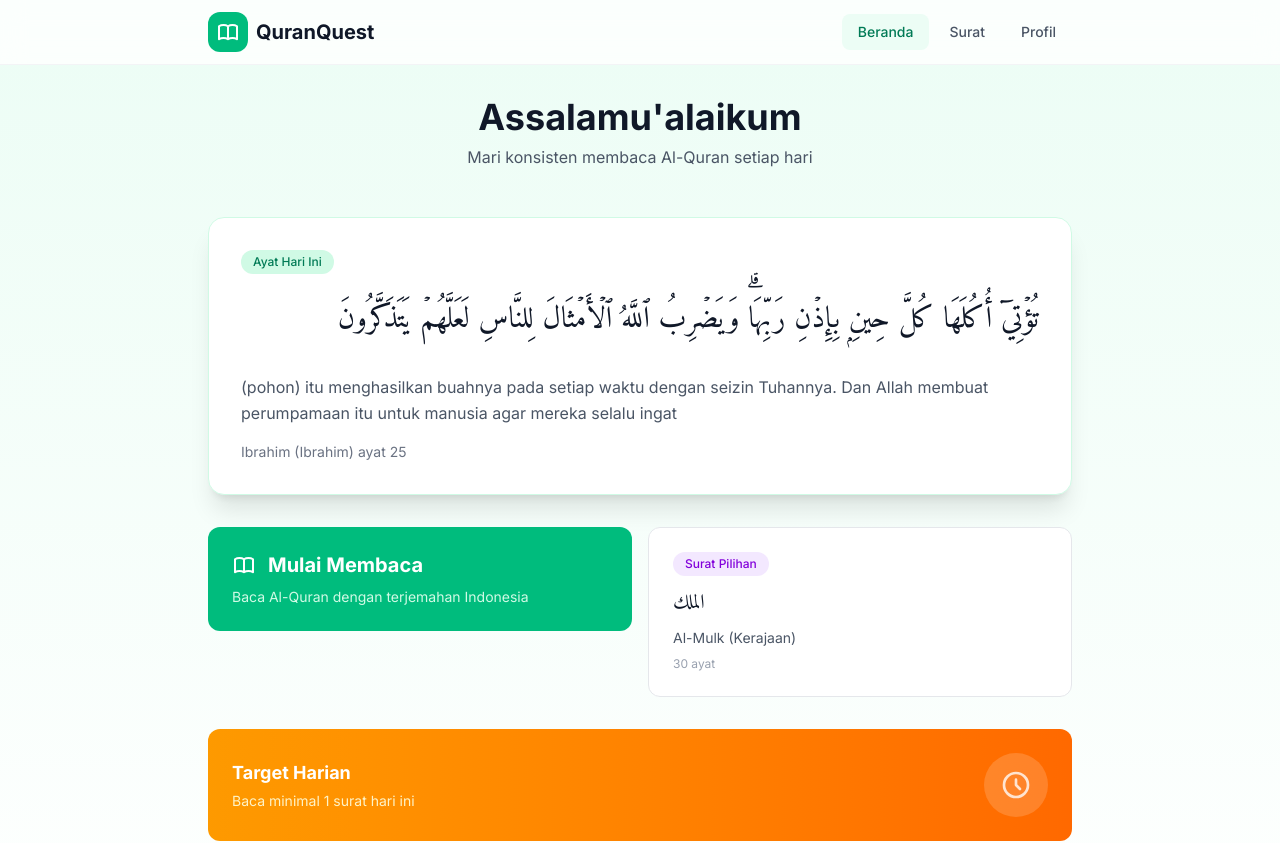
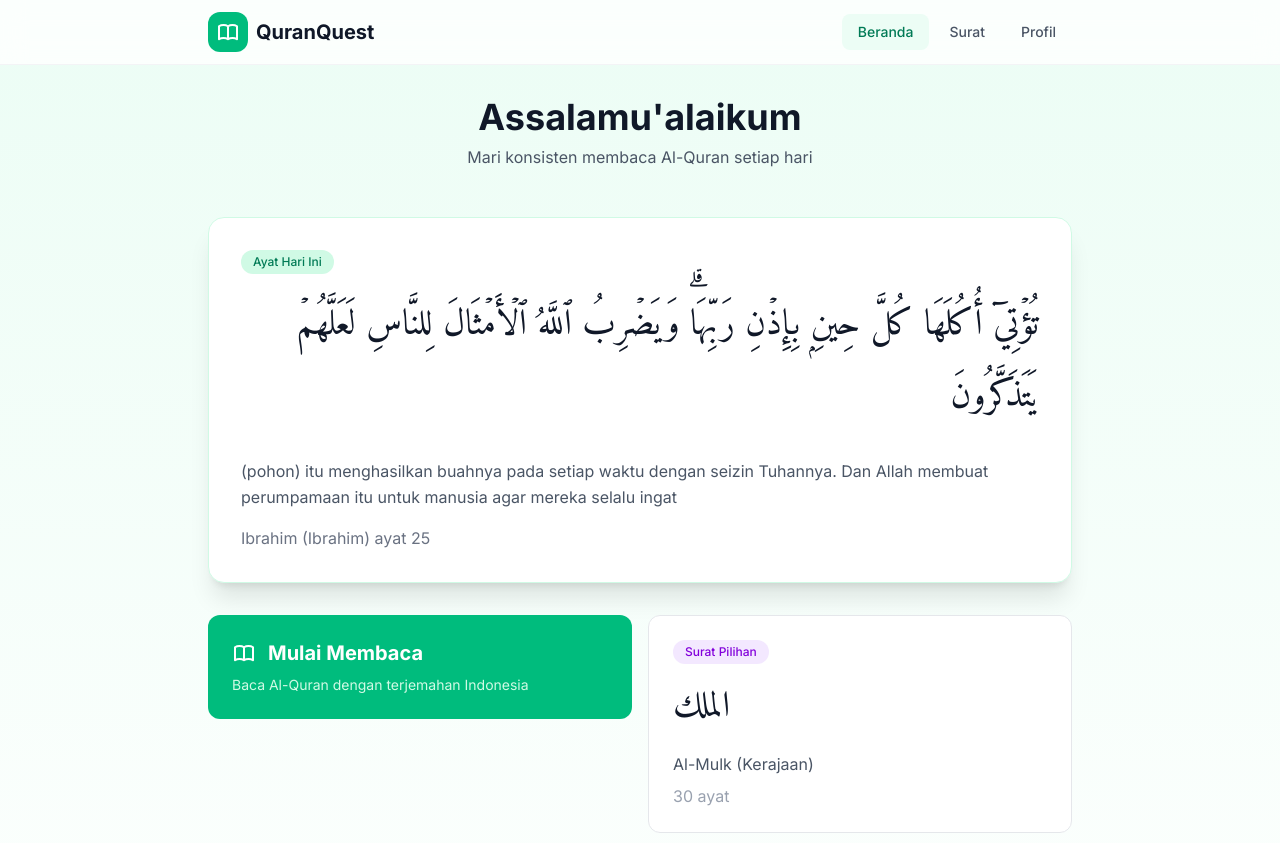
Before and after one commit to hafizputra06/quranquest, a Next.js app: page / in a window 1280 px wide. Shown: the top 843 px of the page. Built offline with nearby package versions, Linux system fonts and the light colour scheme.

Commit message:
ukuran tulisan

```diff
--- a/src/app/page.tsx
+++ b/src/app/page.tsx
@@ -78,13 +78,13 @@ export default function Home() {
           </div>
           {ayatHarian && (
             <>
-              <p className="font-arabic text-3xl text-gray-900 text-right leading-loose mb-6" dir="rtl">
+              <p className="font-arabic text-4xl text-gray-900 text-right leading-loose mb-6" dir="rtl">
                 {ayatHarian.arab}
               </p>
               <p className="text-gray-600 leading-relaxed mb-4">
                 {ayatHarian.translation}
               </p>
-              <p className="text-sm text-gray-500">
+              <p className="text-m text-gray-500">
                 {ayatHarian.surah} ({ayatHarian.surahTranslation}) ayat {ayatHarian.ayat}
               </p>
             </>
@@ -112,9 +112,9 @@ export default function Home() {
                     Surat Pilihan
                   </span>
                 </div>
-                <p className="font-arabic text-xl text-gray-900 mb-1">{featuredSurah.name}</p>
-                <p className="text-gray-600 text-sm">{featuredSurah.englishName} ({featuredSurah.englishNameTranslation})</p>
-                <p className="text-gray-400 text-xs mt-2">{featuredSurah.numberOfAyahs} ayat</p>
+                <p className="font-arabic text-4xl text-gray-900 mb-2">{featuredSurah.name}</p>
+                <p className="text-gray-600 text-m">{featuredSurah.englishName} ({featuredSurah.englishNameTranslation})</p>
+                <p className="text-gray-400 text-m mt-2">{featuredSurah.numberOfAyahs} ayat</p>
               </div>
             </Link>
           )}
--- a/src/components/AyatCard.tsx
+++ b/src/components/AyatCard.tsx
@@ -38,8 +38,8 @@ export default function AyatCard({ number, arab, transliteration, translation, n
       <div
         id={`ayat-${numberInSurah}`}
         className={`ayat-card rounded-xl p-6 border mb-4 relative transition-all duration-300 ${isLastRead
-            ? 'bg-emerald-50 border-emerald-300 shadow-md'
-            : 'bg-white border-gray-100 hover:border-emerald-200'
+          ? 'bg-emerald-50 border-emerald-300 shadow-md'
+          : 'bg-white border-gray-100 hover:border-emerald-200'
           }`}
       >
         {isLastRead && (
@@ -61,7 +61,7 @@ export default function AyatCard({ number, arab, transliteration, translation, n
             </span>
           </div>
           <div className="flex-1">
-            <p className="font-arabic text-2xl text-gray-900 text-right leading-loose mb-4" dir="rtl">
+            <p className="font-arabic text-4xl text-gray-900 text-right leading-loose mb-4" dir="rtl">
               {arab}
             </p>
             {transliteration && (
--- a/src/components/SurahCard.tsx
+++ b/src/components/SurahCard.tsx
@@ -21,11 +21,10 @@ export default function SurahCard({
 }: SurahCardProps) {
   return (
     <Link href={`/surat/${number}`}>
-      <div className={`relative bg-white rounded-xl p-4 border transition-all cursor-pointer hover:shadow-lg ${
-        isLastRead
-          ? 'border-emerald-300 shadow-md bg-emerald-50'
-          : 'border-gray-100 hover:border-emerald-200'
-      }`}>
+      <div className={`relative bg-white rounded-xl p-4 border transition-all cursor-pointer hover:shadow-lg ${isLastRead
+        ? 'border-emerald-300 shadow-md bg-emerald-50'
+        : 'border-gray-100 hover:border-emerald-200'
+        }`}>
         {isLastRead && (
           <div className="absolute -top-2 -right-2">
             <span className="bg-emerald-500 text-white text-xs px-2 py-1 rounded-full shadow-md flex items-center gap-1">
@@ -38,23 +37,21 @@ export default function SurahCard({
         )}
 
         <div className="flex items-start gap-4">
-          <div className={`w-10 h-10 rounded-lg flex items-center justify-center flex-shrink-0 ${
-            isLastRead ? 'bg-emerald-500' : 'bg-emerald-50'
-          }`}>
+          <div className={`w-10 h-10 rounded-lg flex items-center justify-center flex-shrink-0 ${isLastRead ? 'bg-emerald-500' : 'bg-emerald-50'
+            }`}>
             <span className={`font-bold text-sm ${isLastRead ? 'text-white' : 'text-emerald-700'}`}>
               {number}
             </span>
           </div>
           <div className="flex-1 min-w-0">
-            <h3 className="font-arabic text-3xl text-gray-900 mb-1">{name}</h3>
-            <p className="text-sm font-medium text-gray-700 truncate">{englishName} ({englishNameTranslation})</p>
+            <h3 className="font-arabic text-4xl text-gray-900 mb-1">{name}</h3>
+            <p className="text-base font-medium text-gray-700 truncate">{englishName} ({englishNameTranslation})</p>
             <div className="flex items-center gap-2 mt-2">
-              <span className={`text-xs px-2 py-0.5 rounded-full ${
-                revelationType === 'Makkiyah' ? 'bg-purple-50 text-purple-700' : 'bg-blue-50 text-blue-700'
-              }`}>
+              <span className={`text-base px-2 py-0.5 rounded-full ${revelationType === 'Makkiyah' ? 'bg-purple-50 text-purple-700' : 'bg-blue-50 text-blue-700'
+                }`}>
                 {revelationType}
               </span>
-              <span className="text-xs text-gray-500">{numberOfAyahs} ayat</span>
+              <span className="text-base text-gray-500">{numberOfAyahs} ayat</span>
             </div>
           </div>
         </div>
```
